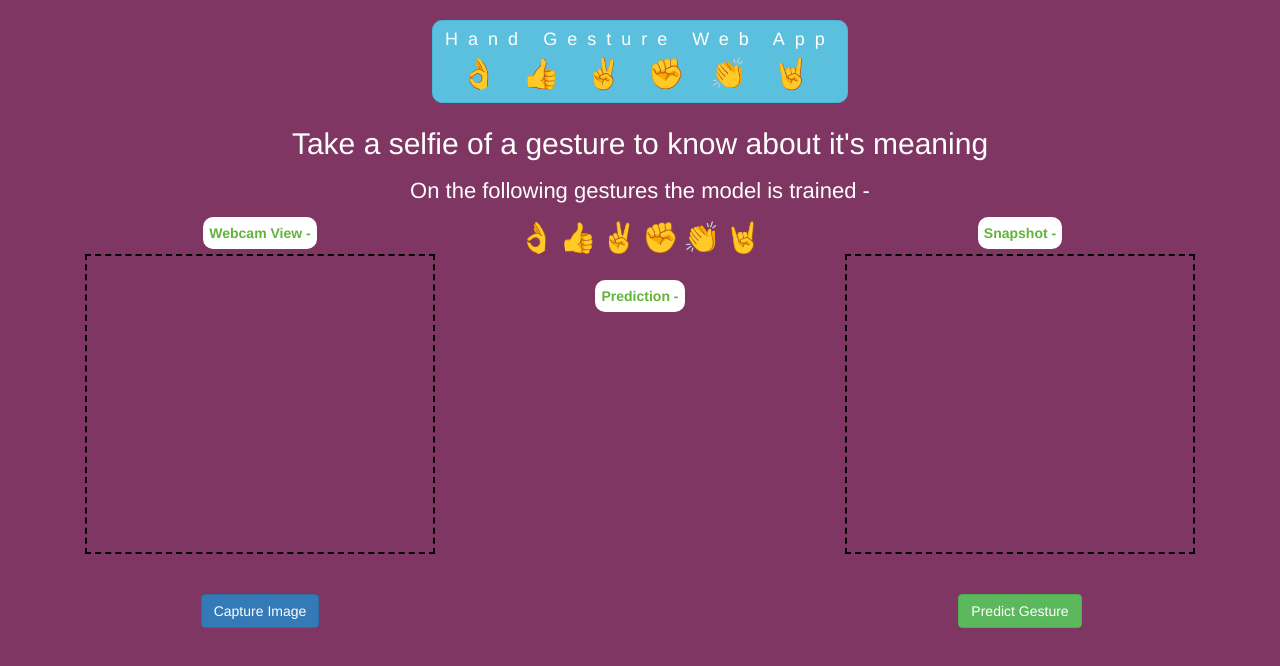
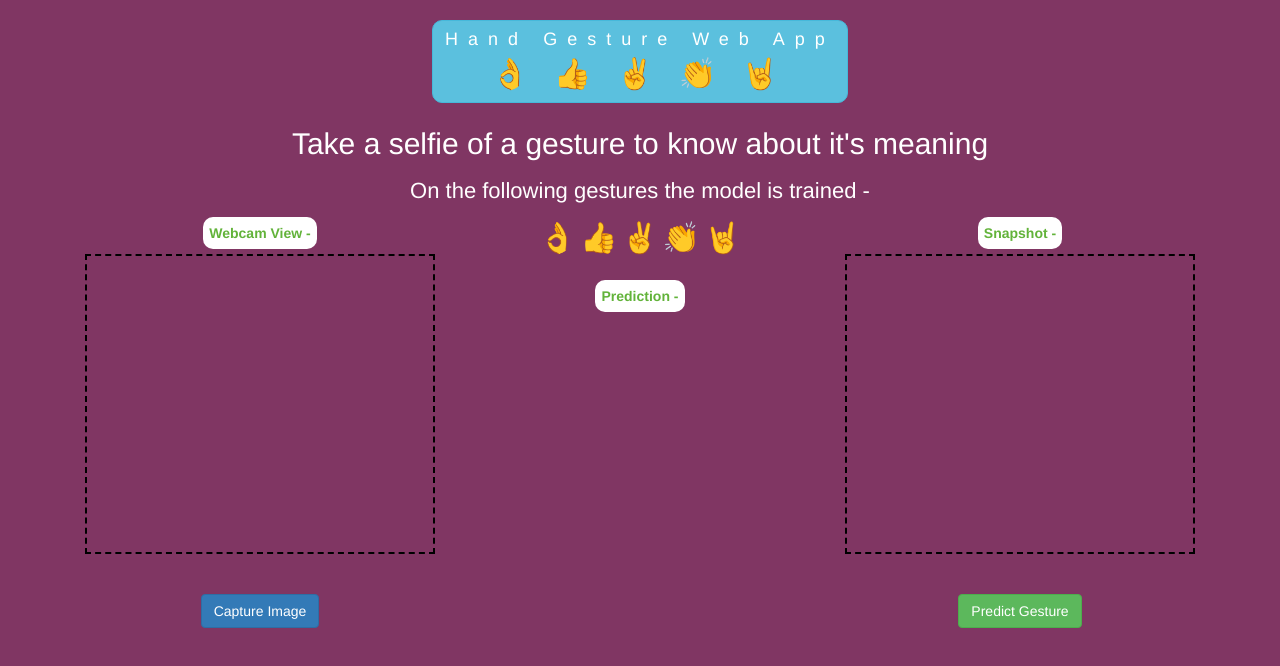
Before and after one commit to TakshPatel26/Hand-Gestures-Web-App, a plain HTML site: page index.html in a window 1280 px wide. Drawn offline with nearby package versions, Linux system fonts and the light colour scheme; a script that the page names is missing.

Commit message:
index.html

```diff
--- a/index.html
+++ b/index.html
@@ -17,7 +17,6 @@
         <span>&#128076;</span>
         <span>&#128077;</span>
         <span>&#9996;</span>
-        <span>&#9994;</span>
         <span>&#128079;</span>
         <span>&#129304;</span>
       </h3>
@@ -36,7 +35,6 @@
         <span>&#128076;</span>
         <span>&#128077;</span>
         <span>&#9996;</span>
-        <span>&#9994;</span>
         <span>&#128079;</span>
         <span>&#129304;</span>
         <br><br>
@@ -54,4 +52,5 @@
 </div>
 <script src="main.js"></script>
  </body>
+
 </html>
```
